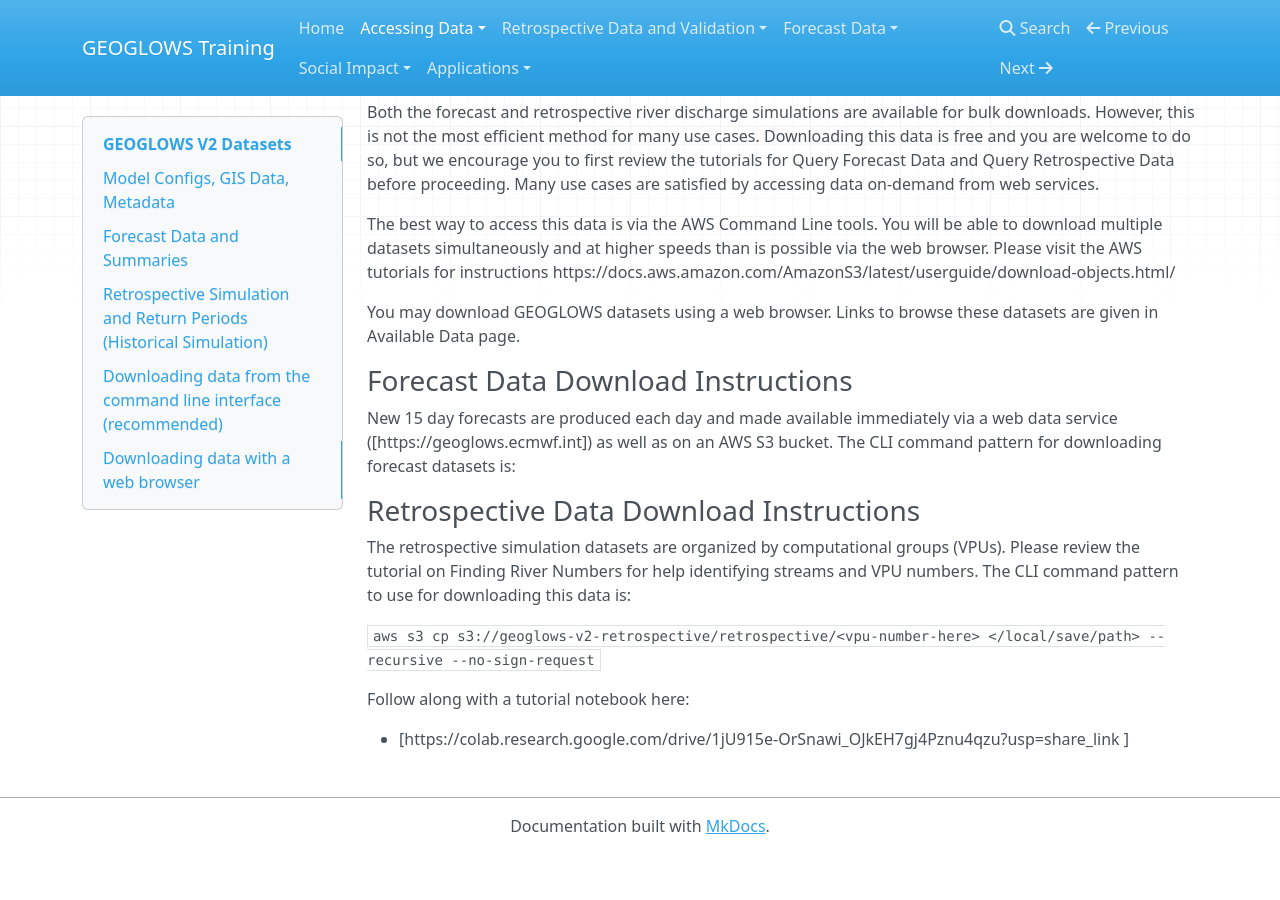
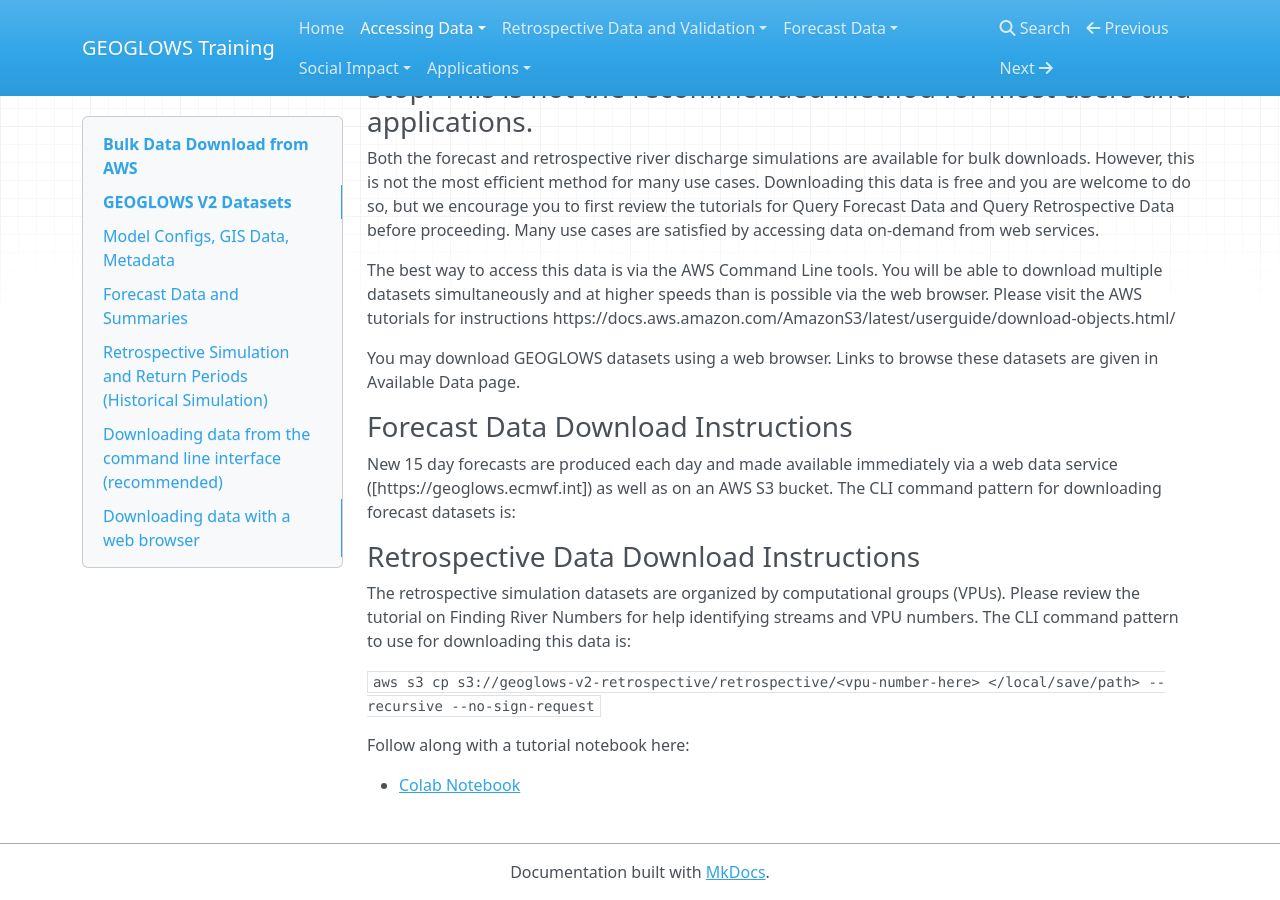
Before and after one commit to geoglows/training.geoglows.org, an MkDocs documentation site: the page built from docs/Accessing-Data/data-aws.md, in a window 1280 px wide and 900 px high, scrolled down 2503 px. Built offline with MkDocs 1.6.1, drawn with Linux system fonts in a browser that asks for light colours; nearby versions of some CDN libraries; before the commit the page ends 3357 px from its top, so only the background shows below that; some of the changed text lies outside the part shown.

Commit message:
added to the accessing data section

```diff
--- a/docs/Accessing-Data/data-aws.md
+++ b/docs/Accessing-Data/data-aws.md
@@ -1,3 +1,4 @@
+## Bulk Data Download from AWS
 
 | Dataset                                           | AWS S3 Bucket Link              | Location in Bucket  |
 |---------------------------------------------------|---------------------------------|---------------------|
@@ -88,4 +89,4 @@ The retrospective simulation datasets are organized by computational groups (VPU
 
 Follow along with a tutorial notebook here:
 
-* [https://colab.research.google.com/drive/1jU915e-OrSnawi_OJkEH7gj4Pznu4qzu?usp=share_link ]
+* [Colab Notebook](https://colab.research.google.com/drive/1jU915e-OrSnawi_OJkEH7gj4Pznu4qzu?usp=share_link)
```
Also changed, not shown: docs/Accessing-Data/hydrofabric.md (+1 -0 lines).
